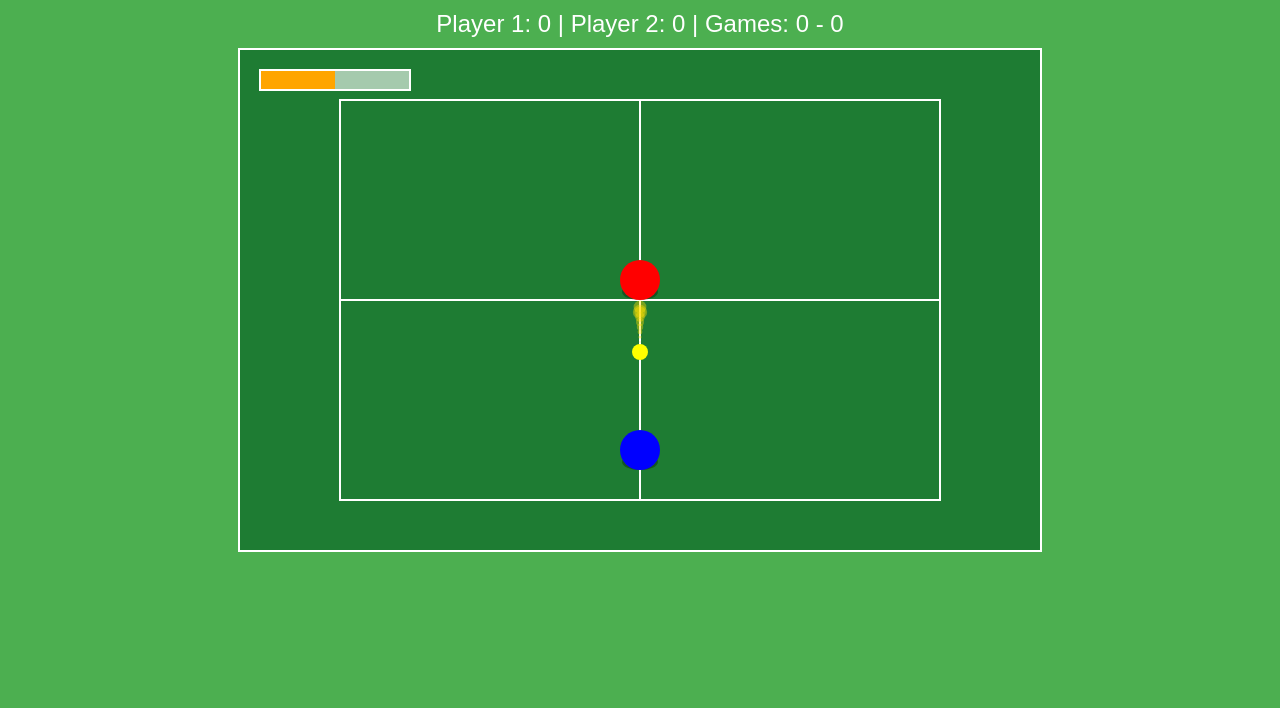
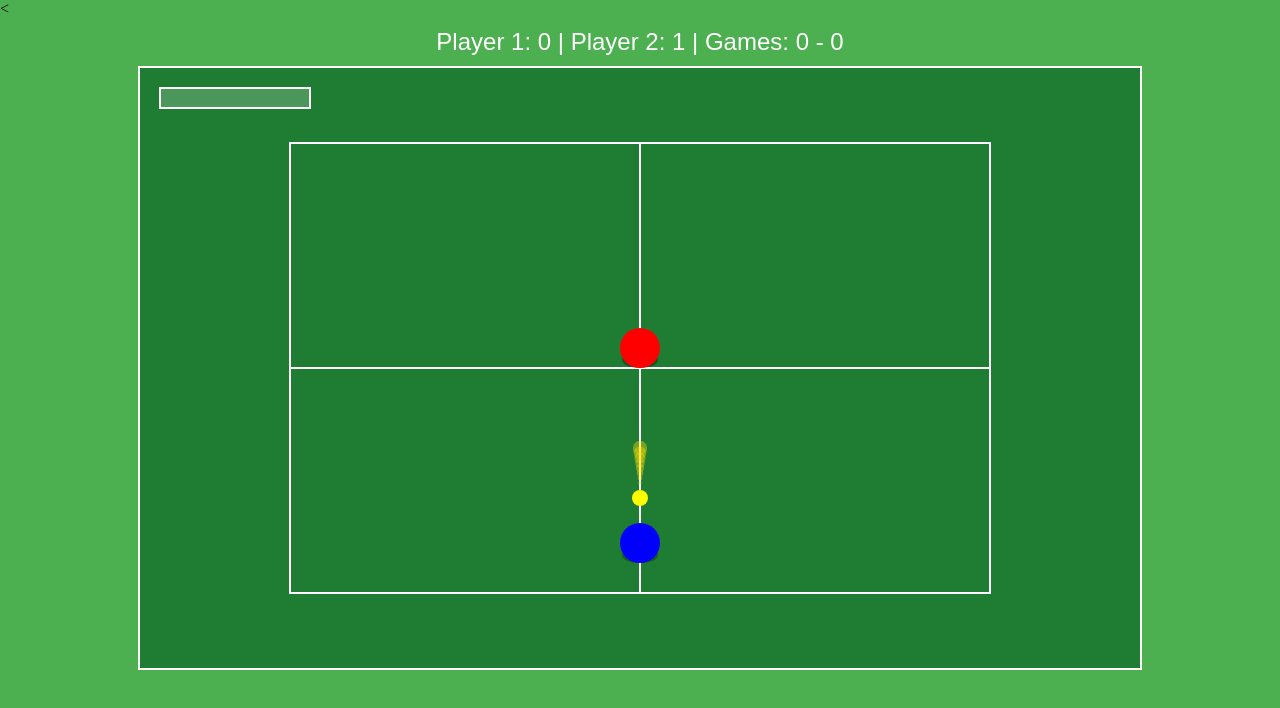
Before and after one commit to RoNotBroYT/Tennis-game, a plain HTML site: page index.html in a window 1280 px wide. Drawn offline with Linux system fonts and the light colour scheme.

Commit message:
Update index.html

```diff
--- a/index.html
+++ b/index.html
@@ -1,4 +1,4 @@
-<!DOCTYPE html>
+<<!DOCTYPE html>
 <html lang="en">
 <head>
 <meta charset="UTF-8" />
@@ -33,33 +33,51 @@
   Player 1: 0 &nbsp;&nbsp;|&nbsp;&nbsp; Player 2: 0 &nbsp;&nbsp;|&nbsp;&nbsp; Games: 0 - 0
 </div>
 
-<canvas id="game" width="800" height="500"></canvas>
+<canvas id="game" width="1000" height="600"></canvas>
 
 <script>
 const canvas = document.getElementById("game");
 const ctx = canvas.getContext("2d");
 
 const court = {
-  left: 100, right: 700, top: 50, bottom: 450,
-  netY: 250
+  left: 150, right: 850, top: 75, bottom: 525,
+  netY: 300
 };
 
 const playerSize = 20;
 const ballSize = 8;
 
-let player1 = { x: 400, y: 400, score: 0, games: 0 };
-let player2 = { x: 400, y: 100, score: 0, games: 0 };
+let player1 = { x: 500, y: 475, score: 0, games: 0 };
+let player2 = { x: 500, y: 225, score: 0, games: 0 };
 
-let ball = { x: 400, y: 250, vx: 0, vy: 0, trail: [] };
+let ball = { x: 500, y: 300, vx: 0, vy: 0, trail: [] };
 
 let keys = {};
+let shotStartTime = null;
+let shotCharging = false;
 
 const scoreboard = document.getElementById("scoreboard");
 
-document.addEventListener("keydown", e => keys[e.key.toLowerCase()] = true);
-document.addEventListener("keyup", e => keys[e.key.toLowerCase()] = false);
+document.addEventListener("keydown", e => {
+  if (e.key.toLowerCase() === "space" && !shotCharging) {
+    shotStartTime = performance.now();
+    shotCharging = true;
+  }
+  keys[e.key.toLowerCase()] = true;
+});
+document.addEventListener("keyup", e => {
+  if (e.key.toLowerCase() === "space" && shotCharging) {
+    const chargeDuration = (performance.now() - shotStartTime) / 1000;
+    shotCharging = false;
+    if (chargeDuration < 1) {
+      shotPower = 2;
+    } else {
+      shotPower = 0.6;
+    }
+  }
+  keys[e.key.toLowerCase()] = false;
+});
 
-// Touch controls
 let touchId = null;
 canvas.addEventListener("touchstart", e => {
   if (touchId === null) {
@@ -88,7 +106,6 @@ function movePlayerToTouch(touchX, touchY) {
   const rect = canvas.getBoundingClientRect();
   let x = touchX - rect.left;
   let y = touchY - rect.top;
-
   player1.x = Math.min(court.right, Math.max(court.left, x));
   player1.y = Math.min(court.bottom, Math.max(court.netY + playerSize, y));
 }
@@ -96,17 +113,11 @@ function movePlayerToTouch(touchX, touchY) {
 function drawCourt() {
   ctx.fillStyle = "#fff";
   ctx.lineWidth = 2;
-
-
   ctx.strokeRect(court.left, court.top, court.right - court.left, court.bottom - court.top);
-
-
   ctx.beginPath();
   ctx.moveTo(court.left, court.netY);
   ctx.lineTo(court.right, court.netY);
   ctx.stroke();
-
-
   ctx.beginPath();
   ctx.moveTo((court.left + court.right) / 2, court.top);
   ctx.lineTo((court.left + court.right) / 2, court.bottom);
@@ -114,22 +125,17 @@ function drawCourt() {
 }
 
 function drawPlayers() {
-
   ctx.fillStyle = "rgba(0,0,0,0.3)";
   ctx.beginPath();
   ctx.ellipse(player1.x, player1.y + 12, playerSize * 0.9, playerSize * 0.4, 0, 0, Math.PI * 2);
   ctx.fill();
-
   ctx.beginPath();
   ctx.ellipse(player2.x, player2.y + 12, playerSize * 0.9, playerSize * 0.4, 0, 0, Math.PI * 2);
   ctx.fill();
-
-
   ctx.fillStyle = "blue";
   ctx.beginPath();
   ctx.arc(player1.x, player1.y, playerSize, 0, Math.PI * 2);
   ctx.fill();
-
   ctx.fillStyle = "red";
   ctx.beginPath();
   ctx.arc(player2.x, player2.y, playerSize, 0, Math.PI * 2);
@@ -137,14 +143,12 @@ function drawPlayers() {
 }
 
 function drawBall() {
-
   ctx.fillStyle = "rgba(255, 223, 0, 0.4)";
   ball.trail.forEach(({x, y}, i) => {
     ctx.beginPath();
     ctx.arc(x, y, ballSize * (i / ball.trail.length), 0, Math.PI * 2);
     ctx.fill();
   });
-
   ctx.fillStyle = "yellow";
   ctx.beginPath();
   ctx.arc(ball.x, ball.y, ballSize, 0, Math.PI * 2);
@@ -162,34 +166,29 @@ function movePlayers() {
   if (keys["d"]) player1.x += speed;
   if (keys["w"]) player1.y -= speed;
   if (keys["s"]) player1.y += speed;
-
-
   player1.x = Math.min(court.right, Math.max(court.left, player1.x));
   player1.y = Math.min(court.bottom, Math.max(court.netY + playerSize, player1.y));
-
-
-  const difficulty = 0.03;
+  if (!ball.inPlay) {
+    serveBallCrossCourt();
+  } else {
     let targetX = ball.x + ball.vx * 15;
     if (Math.random() < 0.01) targetX += (Math.random() - 0.5) * 100;
     if (ball.vy < 0 && ball.y < court.netY) {
       if (player2.x < targetX - 5) player2.x += 3;
       else if (player2.x > targetX + 5) player2.x -= 3;
     }
-
-
+  }
   player2.x = Math.min(court.right, Math.max(court.left, player2.x));
   player2.y = court.netY - playerSize;
 }
-
 
 let shotPower = 1;
 let shotCooldown = 0;
 
 function moveBall() {
+  if (!ball.inPlay) return;
   ball.x += ball.vx;
   ball.y += ball.vy;
-
-
   if (ball.x < court.left + ballSize) {
     ball.x = court.left + ballSize;
     ball.vx *= -1;
@@ -198,23 +197,16 @@ function moveBall() {
     ball.x = court.right - ballSize;
     ball.vx *= -1;
   }
-
-
   if (ball.y < court.top + ballSize) {
-
     scorePoint(player1, player2);
   }
   if (ball.y > court.bottom - ballSize) {
-
     scorePoint(player2, player1);
   }
-
-
   if (
     ball.y > court.netY - 5 && ball.y < court.netY + 5 &&
     ball.x > court.left && ball.x < court.right
   ) {
-
     if (
       (ball.vy < 0 && ball.y > court.netY) ||
       (ball.vy > 0 && ball.y < court.netY)
@@ -222,36 +214,28 @@ function moveBall() {
       ball.vy *= -1;
     }
   }
-
-
   function hitPlayer(p) {
     const dx = ball.x - p.x;
     const dy = ball.y - p.y;
     const dist = Math.sqrt(dx * dx + dy * dy);
     if (dist < playerSize + ballSize && shotCooldown <= 0) {
-
       ball.vy = p === player1 ? -5 * shotPower : 5 * shotPower;
       ball.vx = dx * 0.3 * shotPower;
-
-
       if (shotPower > 1.5) {
-
         ball.vx *= 1.5;
         ball.vy *= 1.7;
       } else if (shotPower < 0.8) {
-
         ball.vy *= 0.6;
         ball.vx *= 0.5;
       }
-
       shotCooldown = 15;
+      ball.inPlay = true;
+      shotPower = 1;
       return true;
     }
     return false;
   }
-
   if (hitPlayer(player1) || hitPlayer(player2)) {
-    shotPower = 1;
   } else if (shotCooldown > 0) {
     shotCooldown--;
   }
@@ -259,30 +243,25 @@ function moveBall() {
 
 function scorePoint(scoringPlayer, otherPlayer) {
   scoringPlayer.score++;
+  ball.inPlay = false;
   resetPositions();
-
-
   if (scoringPlayer.score >= 4 && scoringPlayer.score - otherPlayer.score >= 2) {
     scoringPlayer.games++;
     scoringPlayer.score = 0;
     otherPlayer.score = 0;
   }
-
   updateScoreboard();
 }
 
 function resetPositions() {
-
-  player1.x = 400;
-  player1.y = 400;
-  player2.x = 400;
+  player1.x = 500;
+  player1.y = 475;
+  player2.x = 500;
   player2.y = court.netY - playerSize;
-
-
-  ball.x = 400;
-  ball.y = 250;
+  ball.x = 500;
+  ball.y = 300;
   ball.vx = 0;
-  ball.vy = 3 * (Math.random() > 0.5 ? 1 : -1);
+  ball.vy = 0;
   ball.trail = [];
 }
 
@@ -290,17 +269,15 @@ function updateScoreboard() {
   scoreboard.textContent = `Player 1: ${player1.score}  |  Player 2: ${player2.score}  |  Games: ${player1.games} - ${player2.games}`;
 }
 
-
-document.addEventListener("keydown", e => {
-  if (e.code === "Space") {
-    shotPower = Math.min(2, shotPower + 0.02);
+function serveBallCrossCourt() {
+  if (ball.inPlay) return;
+  ball.inPlay = true;
+  let serveDirectionX = player2.x < (court.left + court.right) / 2 ? 1 : -1;
+  ball.x = player2.x;
+  ball.y = player2.y + playerSize + ballSize;
+  ball.vx = 4 * serveDirectionX;
+  ball.vy = 5;
 }
-});
-document.addEventListener("keyup", e => {
-  if (e.code === "Space") {
-    shotPower = 1;
-  }
-});
 
 function draw() {
   ctx.clearRect(0, 0, canvas.width, canvas.height);
@@ -308,15 +285,21 @@ function draw() {
   drawPlayers();
   drawBall();
   updateBallTrail();
-
-
+  if (shotCharging) {
+    let chargeDuration = (performance.now() - shotStartTime) / 1000;
+    chargeDuration = Math.min(chargeDuration, 2);
     ctx.fillStyle = "rgba(255, 255, 255, 0.6)";
     ctx.fillRect(20, 20, 150, 20);
-  ctx.fillStyle = "orange";
-  ctx.fillRect(20, 20, 150 * (shotPower / 2), 20);
+    ctx.fillStyle = chargeDuration < 1 ? "orange" : "lightblue";
+    ctx.fillRect(20, 20, 150 * (chargeDuration / 2), 20);
     ctx.strokeStyle = "#fff";
     ctx.strokeRect(20, 20, 150, 20);
-
+  } else {
+    ctx.fillStyle = "rgba(255, 255, 255, 0.2)";
+    ctx.fillRect(20, 20, 150, 20);
+    ctx.strokeStyle = "#fff";
+    ctx.strokeRect(20, 20, 150, 20);
+  }
   requestAnimationFrame(gameLoop);
 }
 
```
Lines whose indentation alone changed are shown as unchanged.
